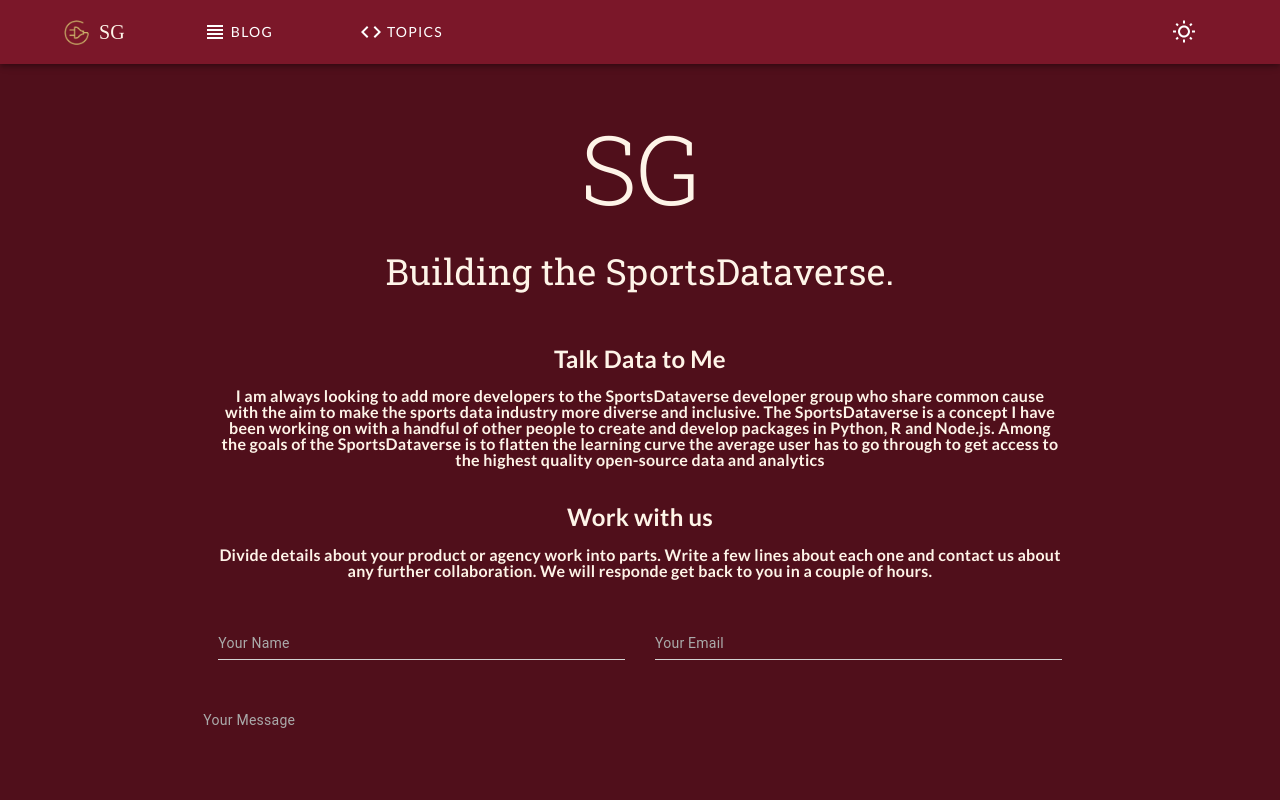
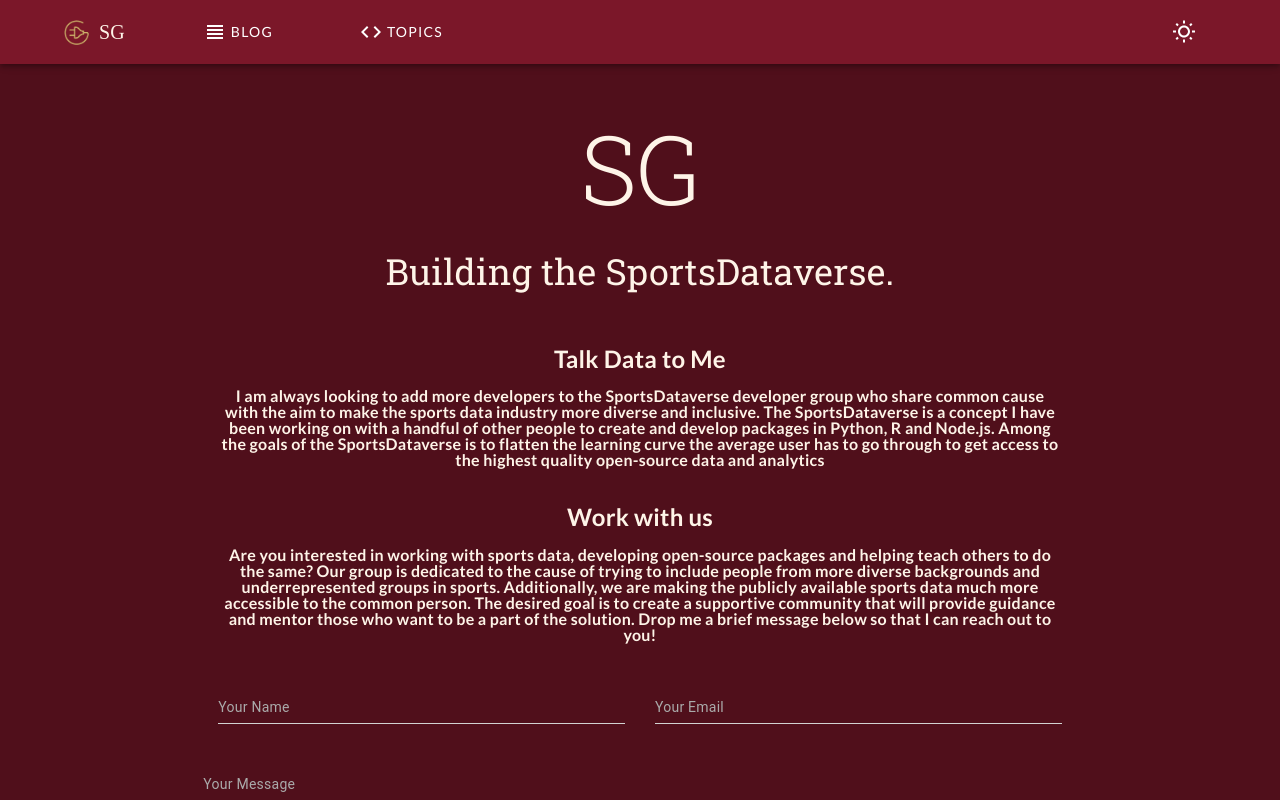
Before and after one commit to saiemgilani/saiem-blog, a Next.js app: page /landing in a window 1280 px wide. Shown: the top 800 px of the page. Built offline with nearby package versions, Linux system fonts and the light colour scheme.

Commit message:
Update WorkSection.js

```diff
--- a/pages-sections/LandingPage-Sections/WorkSection.js
+++ b/pages-sections/LandingPage-Sections/WorkSection.js
@@ -22,10 +22,13 @@ export default function WorkSection() {
         <GridItem cs={12} sm={12} md={8}>
           <h2 className={classes.title}>Work with us</h2>
           <h4 className={classes.description}>
-            Divide details about your product or agency work into parts. Write a
-            few lines about each one and contact us about any further
-            collaboration. We will responde get back to you in a couple of
-            hours.
+            Are you interested in working with sports data, developing open-source packages
+            and helping teach others to do the same? Our group is dedicated to the cause of
+            trying to include people from more diverse backgrounds and underrepresented
+            groups in sports. Additionally, we are making the publicly available sports
+            data much more accessible to the common person. The desired goal is to create
+            a supportive community that will provide guidance and mentor those who want to
+            be a part of the solution. Drop me a brief message below so that I can reach out to you!
           </h4>
           <form>
             <GridContainer>
```
